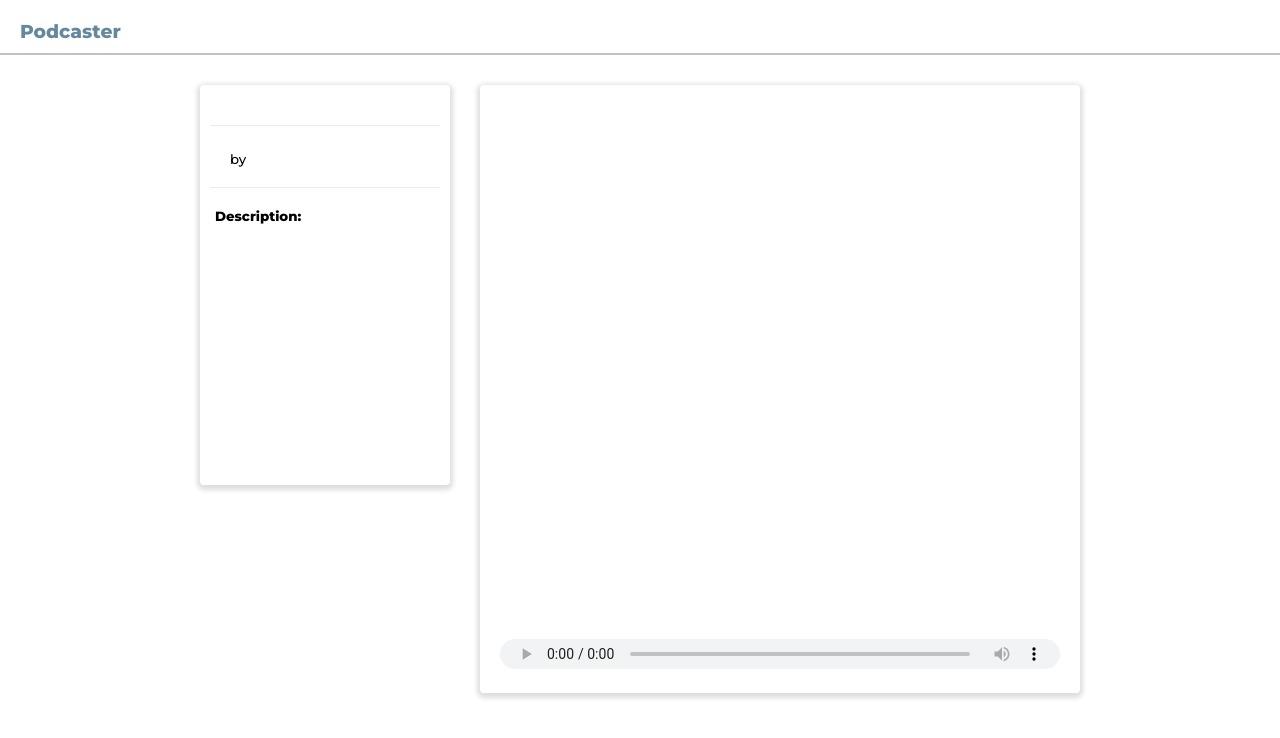
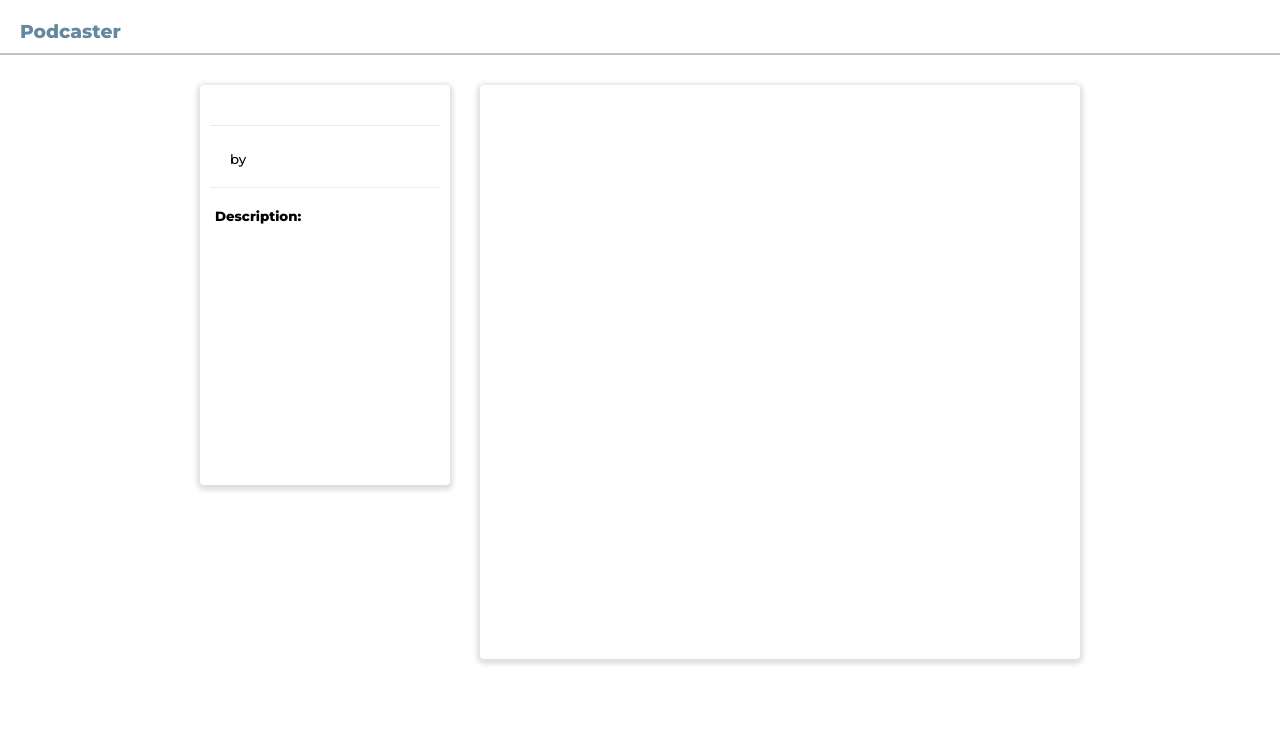
Before and after one commit to Noiztbander/podcaster, a Next.js app: page /podcast/1/episode/1 in a window 1280 px wide. Shown: the top 738 px of the page. Built offline with nearby package versions, Linux system fonts and the light colour scheme.

Commit message:
fix: update audio tag component to autoLoad

```diff
--- a/src/ui/pages/episode-details/EpisodeDetails.tsx
+++ b/src/ui/pages/episode-details/EpisodeDetails.tsx
@@ -19,9 +19,11 @@ export default function EpisodeDetails() {
             <textarea readOnly className={styles.textArea} defaultValue={episode.description} />
           </div>
           <div className={styles.audio}>
-            <audio controls autoPlay preload="auto">
-              <source src={episode.episodeUrl} type="audio/mpeg" />
-            </audio>
+            {episode.episodeUrl && (
+              <audio controls autoPlay preload="auto">
+                <source src={episode.episodeUrl} type="audio/mpeg" />
+              </audio>
+            )}
           </div>
         </section>
       </div>
```
